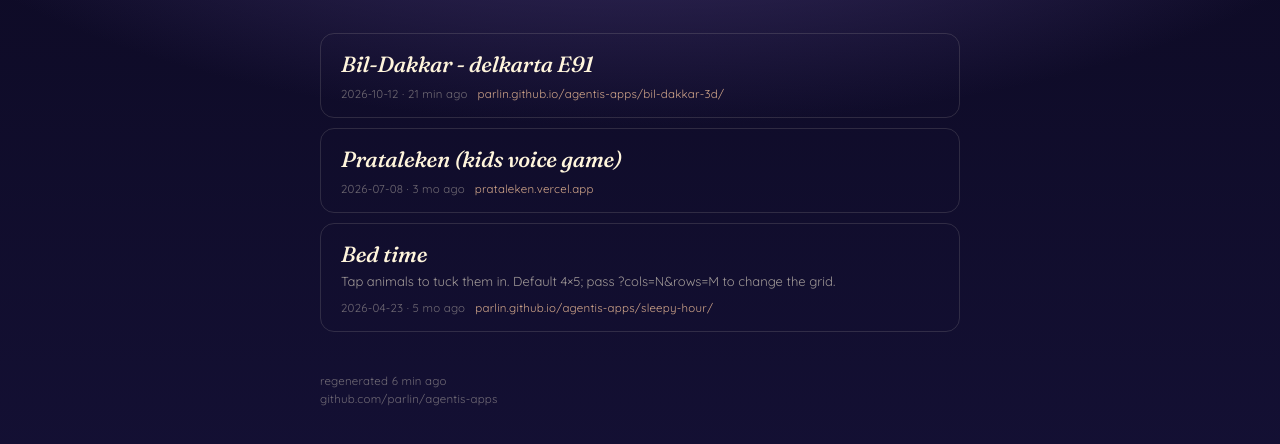
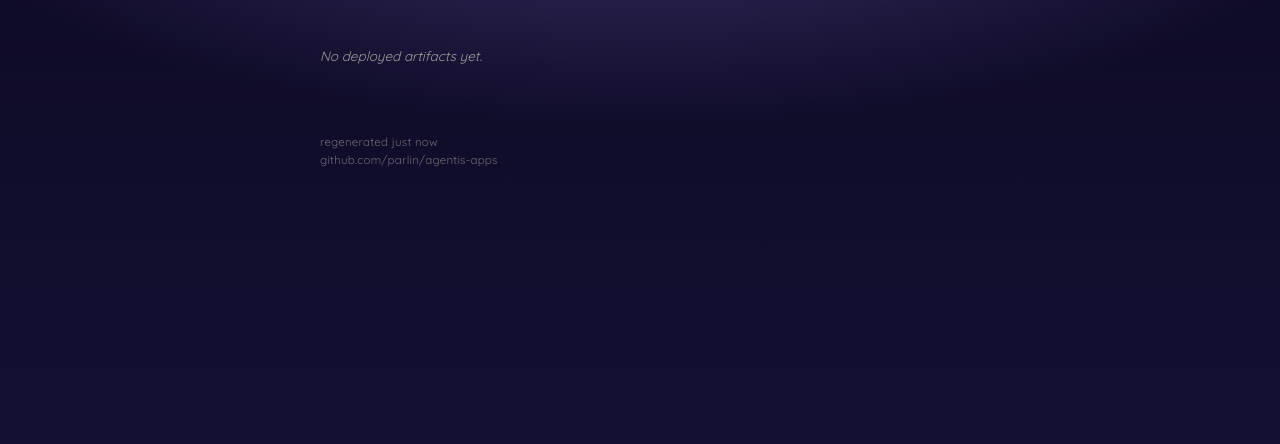
Before and after one commit to parlin/agentis-apps, a website: page artifacts/index.html in a window 1280 px wide. Shown: the part 130-574 px from the top of the page. Drawn offline with Linux system fonts and the light colour scheme.

```diff
--- a/artifacts/data.json
+++ b/artifacts/data.json
@@ -1,27 +1,5 @@
 {
-  "generatedAt": "2026-10-12T22:10:48.061Z",
-  "deployed": [
-    {
-      "slug": "bil-dakkar-3d",
-      "title": "Bil-Dakkar - delkarta E91",
-      "description": "",
-      "url": "https://parlin.github.io/agentis-apps/bil-dakkar-3d/",
-      "lastCommit": "2026-10-12T23:55:55+02:00"
-    },
-    {
-      "slug": "prataleken",
-      "title": "Prataleken (kids voice game)",
-      "description": "",
-      "url": "https://prataleken.vercel.app",
-      "lastCommit": "2026-07-08T23:26:55Z"
-    },
-    {
-      "slug": "sleepy-hour",
-      "title": "Bed time",
-      "description": "Tap animals to tuck them in. Default 4×5; pass ?cols=N&rows=M to change the grid.",
-      "url": "https://parlin.github.io/agentis-apps/sleepy-hour/",
-      "lastCommit": "2026-04-24T00:32:53+02:00"
-    }
-  ],
+  "generatedAt": "2026-10-12T22:17:03.070Z",
+  "deployed": [],
   "pending": []
 }
```
Also changed, not shown: bil-dakkar-3d/index.html (+2 -2 lines).
